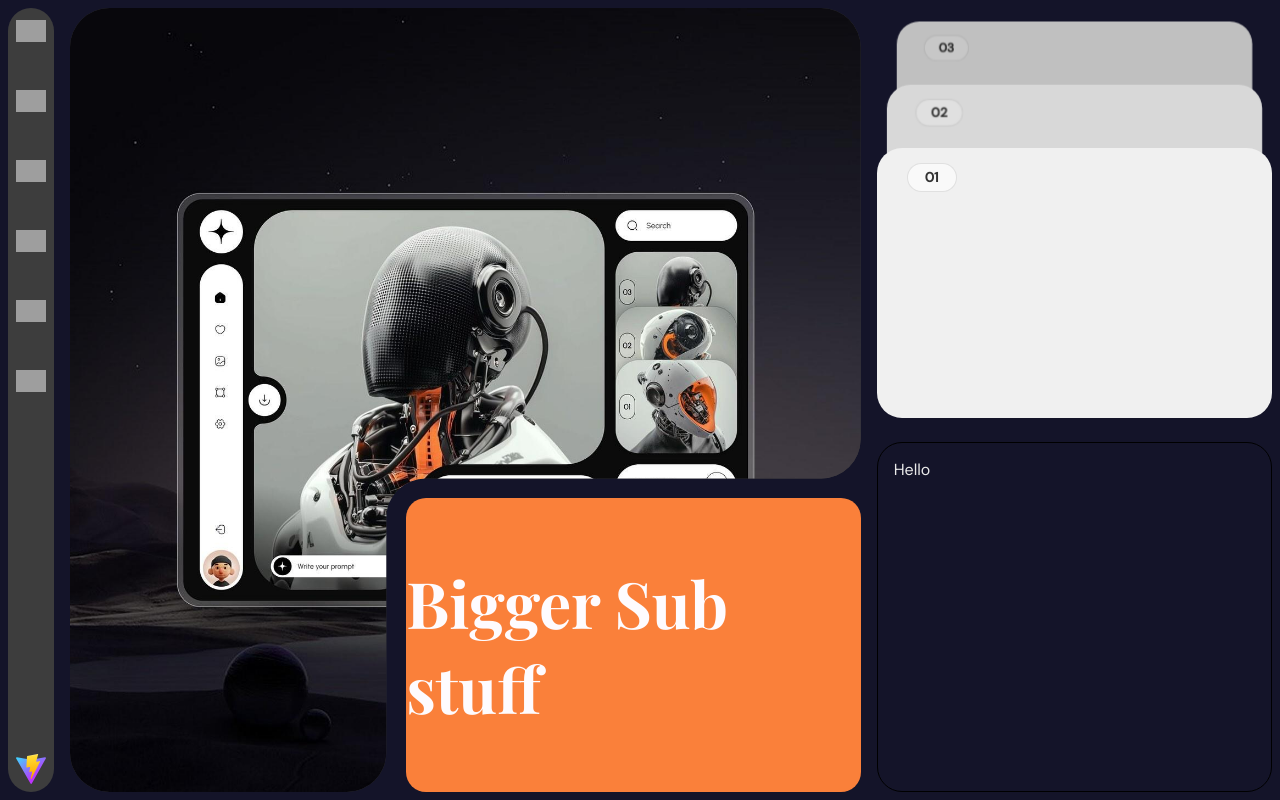
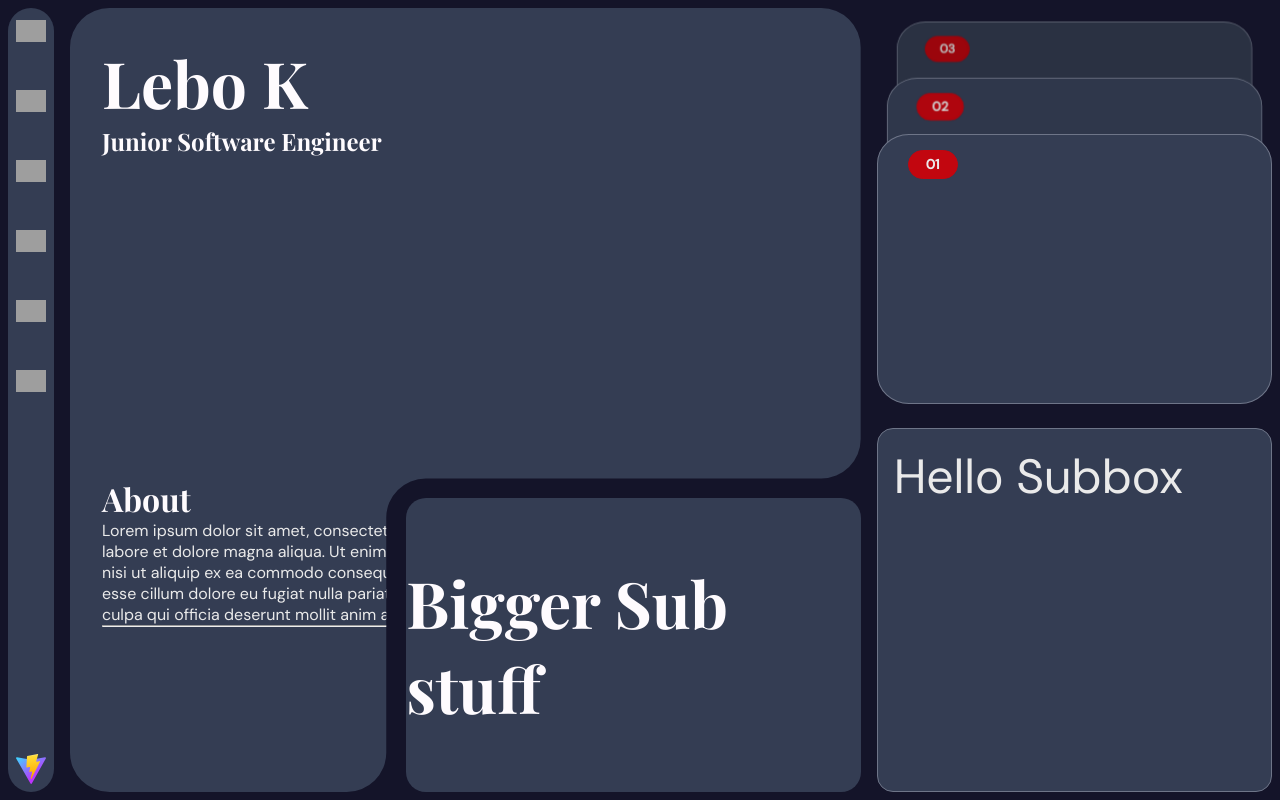
Before and after one commit to Lebo-Kharafu/Lebo-Kharafu, a Vue app: page / in a window 1280 px wide. Built offline with nearby package versions, Linux system fonts and the light colour scheme; grey boxes are pictures that could not be loaded.

Commit message:
base color and theme

```diff
--- a/src/components/LayoutContainer.vue
+++ b/src/components/LayoutContainer.vue
@@ -95,10 +95,12 @@
 
   .bg-img {
     position: absolute;
-    object-fit: cover;
+    /* aspect-ratio: 1 / 2; */
+    /* object-fit: contain; */
+    /* object-fit: cover; */
     height: 100%;
     width: 100%;
-    z-index: 0;
+    /* z-index: 0; */
     left: 0;
     top: 0;
   }
--- a/src/components/Navbar.vue
+++ b/src/components/Navbar.vue
@@ -16,7 +16,7 @@
 </script>
 
 <template>
-  <nav v-if="direction === 'row'" id="navbar-row">
+  <nav v-if="direction === 'row'" id="navbar-row" class="nav-gen">
     <section id="nav-icons-row">
 
       <figure v-for="i in props.links" class="icon-row">
@@ -29,7 +29,7 @@
     </figure>
   </nav>
 
-  <nav v-if="direction === 'col'" id="navbar-col">
+  <nav v-if="direction === 'col'" id="navbar-col"  class="nav-gen">
     <section id="nav-icons-col">
 
       <figure v-for="i in props.links" class="icon-col">
@@ -46,6 +46,10 @@
 
 
 <style scoped>
+
+  .nav-gen{
+    background-color: var(--color-surface);
+  }
 
   .icon-row {
     margin: 0;
@@ -75,7 +79,6 @@
     border-radius: 25px;
     padding: 0.5rem;
 
-    background-color: #3d3d3d;
   }
 
   #nav-icons-row {
@@ -114,8 +117,6 @@
     padding: 5px;
     border-radius: 25px;
     padding: 0.5rem;
-
-    background-color: #3d3d3d;
   }
 
   #nav-icons-col {
--- a/src/components/SubBox.vue
+++ b/src/components/SubBox.vue
@@ -15,8 +15,9 @@
         padding: 1rem;
         width: 100%;
         height: 50%;
-        border: 1px solid black;
-        border-radius: 25px;
+        border: var(--border-xl) solid var(--color-muted);
+        border-radius: calc(var(--radius-lg));
+        background-color: var(--color-surface);
     }
 
     @media (max-width: 780px) {
--- a/src/components/stackCards.vue
+++ b/src/components/stackCards.vue
@@ -6,8 +6,10 @@ const props = defineProps({
     image2: String,
     image3: String,
     height: { type: String, default: '300px' },
-    width: { type: String, default: '220px' },
-    offset: { type: String, default: '70px' },
+    width: { type: String, default: '250px' },
+    offset: { type: String, default: '63px' },
+    textColor: { type: String, default: 'var(--color-text)'},
+    color: { type: String, default: 'var(--color-surface)' },
 });
 
 const activeIndex = ref(1);
@@ -59,6 +61,8 @@ const getPos = (cardIndex: number) => {
         align-items: center;
         justify-content: center;
         width: 100%;
+        padding: 0;
+        margin: 0;
     }
 
     .cards-wrapper {
@@ -69,15 +73,15 @@ const getPos = (cardIndex: number) => {
 
     .card {
         --card-offset: v-bind(offset);
-        --card-radius: 25px;
-        --pill-border: #3d3d3d;
+        --card-radius: calc(var(--radius-xl) + 1.75%);
         margin: 0;
 
         position: absolute;
         width: 100%;
         height: v-bind(height);
 
-        background-color: #f0f0f0;
+        background-color: v-bind(color);
+        border: var(--color-muted) solid var(--border-sm);
         border-radius: var(--card-radius);
         overflow: hidden;
         cursor: pointer;
@@ -127,8 +131,8 @@ const getPos = (cardIndex: number) => {
 
         padding: clamp(2px, 5dvw, 5px);
 
-        border: 1px solid rgba(0,0,0,0.1);
-        background: rgba(255,255,255,0.6);
+        border: 1px solid var(--color-accent);
+        background: var(--color-accent);
         backdrop-filter: blur(5px);
         border-radius: 50px;
 
@@ -136,7 +140,7 @@ const getPos = (cardIndex: number) => {
         justify-content: center;
         align-items: center;
 
-        color: #333;
+        color:  var(--color-text);
         font-weight: 700;
         font-size: 0.85rem;
         z-index: 2;
--- a/src/views/HomeView.vue
+++ b/src/views/HomeView.vue
@@ -11,11 +11,24 @@
             ]" :avatar="{ icon: './vite.svg', alt: 'image' }" , :direction="navDirection" />
         </section>
         <section id="mid">
-            <LayoutContainer image="../src/assets/inspo/content.jpg" height="100%" width="100%"
-                main-text-color="#fa803a" sub-color="#fa803a">
+            <!-- image="../../public/20260125_153406.jpg"  -->
+            <LayoutContainer
+                height="100%" width="100%"
+                main-text-color='var(--color-surface)' main-color='var(--color-surface)'
+                sub-color='var(--color-surface)'>
 
                 <template #main>
-                    {{ }}
+                    <section>
+                        <h1>Lebo K</h1>
+                        <h3>Junior Software Engineer</h3>
+                    </section>
+                    <section style="padding-top: 40dvh;">
+                        <h2>About</h2>
+                        <p>{{ aboutText }}</p>
+                        <hr>
+
+                    </section>
+
                 </template>
                 <template #sub>
                     <h1> Bigger Sub stuff</h1>
@@ -34,9 +47,11 @@
                 <template #badge-3></template>
                 <template #card-3></template>
             </StackCards>
-            <SubBox>
+            <SubBox >
                 <template #content>
-                    {{ "Hello" }}
+                    <p style="font-size: 3rem;">
+                        {{ "Hello Subbox" }}
+                    </p>
                 </template>
             </SubBox>
         </section>
@@ -44,7 +59,7 @@
 </template>
 
 <script setup lang="ts">
-    import { computed } from "vue";
+    import { computed, ref } from "vue";
     import LayoutContainer from "../components/LayoutContainer.vue";
     import Navbar from "../components/Navbar.vue";
     import StackCards from "../components/StackCards.vue";
@@ -57,6 +72,8 @@
         if (width.value <= 430) return 'col'
         return 'col'
     })
+
+    const aboutText = ref("Lorem ipsum dolor sit amet, consectetur adipiscing elit, sed do eiusmod tempor incididunt ut labore et dolore magna aliqua. Ut enim ad minim veniam, quis nostrud exercitation ullamco laboris nisi ut aliquip ex ea commodo consequat. Duis aute irure dolor in reprehenderit in voluptate velit esse cillum dolore eu fugiat nulla pariatur. Excepteur sint occaecat cupidatat non proident, sunt in culpa qui officia deserunt mollit anim anim id est laborum.")
 </script>
 
 
--- a/style.css
+++ b/style.css
@@ -15,6 +15,11 @@
   --radius-md:  8px;
   --radius-lg:  16px;
   --radius-xl: 25px;
+
+  --border-sm: 0.25px;
+  --border-md: 0.5px;
+  --border-lg: 0.75px;
+  --border-xl: 1px;
 
   --shadow-card: 0 4px 24px rgba(0, 0, 0, 0.4);
   --shadow-glow: 0 0 32px rgba(194, 6, 15, 0.18);
@@ -137,6 +142,6 @@ strong { color: var(--color-heading); font-weight: 500; }
 
 ::selection {
   /* background-color: rgba(194, 6, 15, 0.3); */
-  background-color: hsl(from var(--color-accent) h s l / 0.6);
+  background-color: hsl(from var(--color-accent) h s l / 1.0);
   color: var(--color-heading);
 }
```
Also changed, not shown: 1 other file (tests, documents, lock files or other folders).
